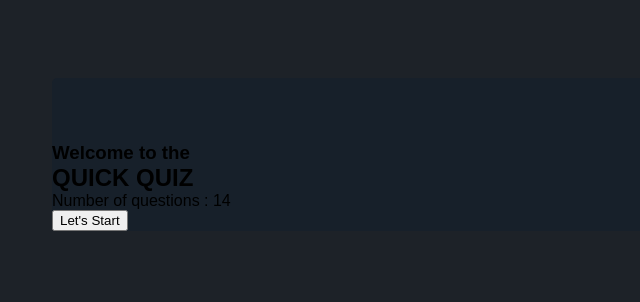
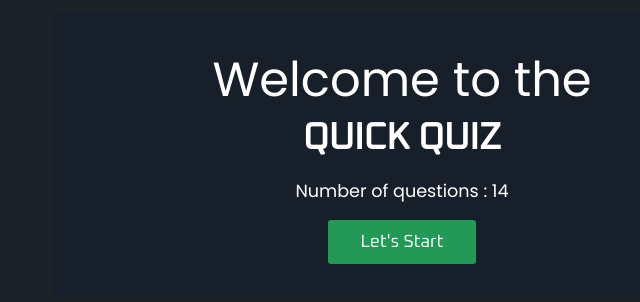
Before and after one commit to tanmoypal003/Online_Quiz_App, a React (Vite) app: page / in a window 1280 px wide. Shown: the part 142-444 px from the top of the page, without its empty margins (238-878 px from the left). Built offline with nearby package versions, Linux system fonts and the light colour scheme.

Commit message:
new font added & font sizes fixed

```diff
--- a/index.html
+++ b/index.html
@@ -4,6 +4,13 @@
         <meta charset="UTF-8" />
         <link rel="icon" type="image/svg+xml" href="/vite.svg" />
         <meta name="viewport" content="width=device-width, initial-scale=1.0" />
+        <link rel="preconnect" href="https://fonts.googleapis.com" />
+        <link rel="preconnect" href="https://fonts.gstatic.com" crossorigin />
+        <link
+            href="https://fonts.googleapis.com/css2?family=Oxanium&family=Poppins&display=swap"
+            rel="stylesheet"
+        />
+
         <title>Quick Quiz</title>
     </head>
     <body>
--- a/src/App.css
+++ b/src/App.css
@@ -16,7 +16,7 @@
 }
 
 .quiz_wrapper h2 {
-    font-size: 2rem;
+    font-size: 2.3rem;
     font-family: "Oxanium", sans-serif;
 }
 
@@ -26,7 +26,7 @@
     background-color: #229954;
     color: #fff;
     padding: 0.7rem 2rem;
-    font-size: 1rem;
+    font-size: 1.1rem;
     cursor: pointer;
     border-radius: 3px;
     width: fit-content;
@@ -35,4 +35,5 @@
 
 .quiz_wrapper p {
     margin: 1rem 0;
+    font-size: 1.1rem;
 }
--- a/src/App.jsx
+++ b/src/App.jsx
@@ -16,11 +16,14 @@ function App() {
                 <></>
             ) : (
                 <>
-                    <div className="quiz_wrapper"></div>
-                    <h3>Welcome to the </h3>
-                    <h2>QUICK QUIZ</h2>
-                    <p>Number of questions : {info.length}</p>
-                    <button onClick={loadQuestion}>Let&apos;s Start</button>
+                    <div className="quiz_wrapper">
+                        <h3>Welcome to the </h3>
+                        <h2>QUICK QUIZ</h2>
+                        <p>Number of questions : {info.length}</p>
+                        <button onClick={loadQuestion} className="start_btn">
+                            Let&apos;s Start
+                        </button>
+                    </div>
                 </>
             )}
 
```
